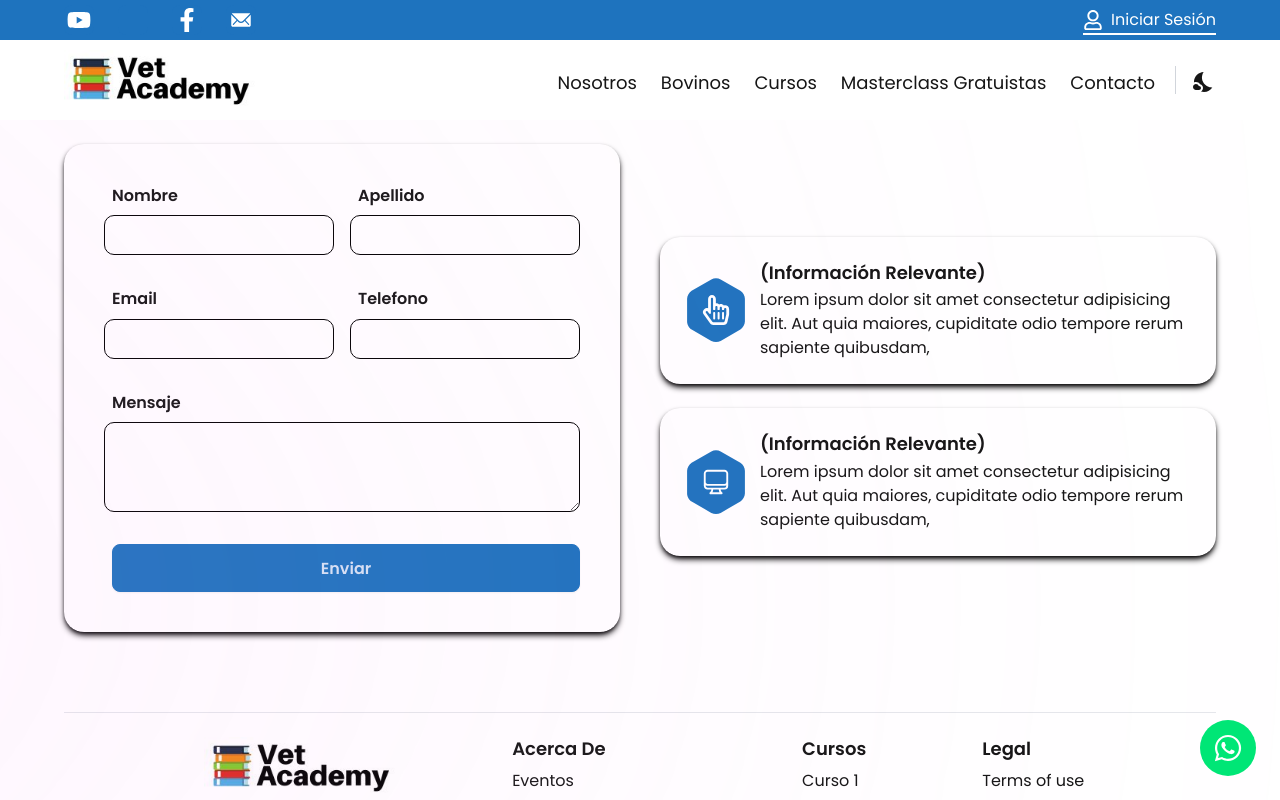
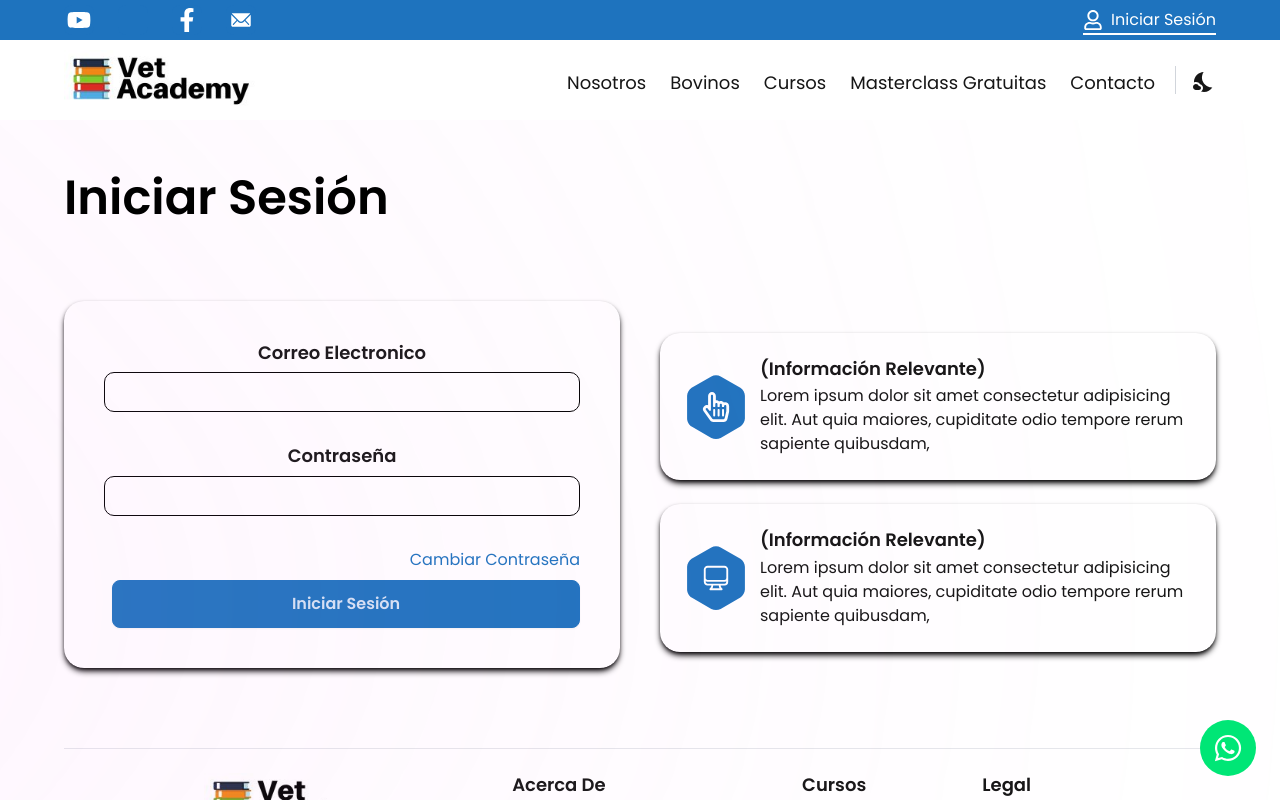
Before and after one commit to bryansanudo/vet-academy, a React (Vite) app: page /login in a window 1280 px wide. Shown: the top 800 px of the page. Built offline with nearby package versions, Linux system fonts and the light colour scheme; some icons are missing.

Commit message:
login ui

```diff
--- a/src/components/login/Business.jsx
+++ b/src/components/login/Business.jsx
@@ -64,14 +64,14 @@ const Business = ({ darkMode }) => (
           <div
             className={`flex   ${
               darkMode ? "shadow-sm shadow-white  " : "shadow-md shadow-black"
-            } rounded-[20px]  flex-col md:gap-8 gap-4 md:p-10 p-6  w-full h-full mb-4 `}
+            } rounded-[20px]  flex-col md:p-10 p-6  w-full h-full mb-4 `}
           >
             <div className="flex flex-col md:flex-row items-center  justify-center gap-4">
               <div className="flex flex-col w-full">
                 <label
-                  className={` font-semibold dark:text-white  text-[16px] leading-[23.4px] ml-2 `}
+                  className={` flex items-center justify-center  ${styles.title} `}
                 >
-                  Nombre
+                  Correo Electronico
                 </label>
                 <input
                   type="text"
@@ -83,32 +83,16 @@ const Business = ({ darkMode }) => (
                   }   bg-dimWhite border outline-none text-black font-normal text-[16px] leading-[24px]  w-full pl-4 mt-2`}
                 />
               </div>
+            </div>
+            <div className="flex flex-col md:flex-row items-center  justify-center gap-4 mt-8">
               <div className="flex flex-col w-full">
                 <label
-                  className={` font-semibold dark:text-white  text-[16px] leading-[23.4px] ml-2 `}
+                  className={` flex items-center justify-center  ${styles.title} `}
                 >
-                  Apellido
+                  Contraseña
                 </label>
                 <input
-                  type="text"
-                  required
-                  name="Last Name"
-                  autoComplete="off"
-                  className={` h-10 rounded-[10px] ${
-                    darkMode ? " " : " border-black  "
-                  }   bg-dimWhite border outline-none text-black font-normal text-[16px] leading-[24px]  w-full pl-4 mt-2`}
-                />
-              </div>
-            </div>
-            <div className="flex flex-col md:flex-row items-center  justify-center gap-4">
-              <div className="flex flex-col w-full">
-                <label
-                  className={` font-semibold dark:text-white  text-[16px] leading-[23.4px] ml-2 `}
-                >
-                  Email
-                </label>
-                <input
-                  type="text"
+                  type="password"
                   required
                   name="Name"
                   autoComplete="off"
@@ -117,45 +101,16 @@ const Business = ({ darkMode }) => (
                   }   bg-dimWhite border outline-none text-black font-normal text-[16px] leading-[24px]  w-full pl-4 mt-2`}
                 />
               </div>
-              <div className="flex flex-col w-full">
-                <label
-                  className={` font-semibold dark:text-white  text-[16px] leading-[23.4px] ml-2 `}
-                >
-                  Telefono
-                </label>
-                <input
-                  type="text"
-                  required
-                  name="Last Name"
-                  autoComplete="off"
-                  className={` h-10 rounded-[10px] ${
-                    darkMode ? " " : " border-black  "
-                  }   bg-dimWhite border outline-none text-black font-normal text-[16px] leading-[24px]  w-full pl-4 mt-2`}
-                />
-              </div>
             </div>
-
-            <div className="flex flex-col w-full">
-              <label
-                className={` font-semibold dark:text-white  text-[16px] leading-[23.4px] ml-2 `}
-              >
-                Mensaje
-              </label>
-              <textarea
-                name="Questions"
-                rows="3"
-                required
-                autoComplete="off"
-                className={`  rounded-[10px] ${
-                  darkMode ? " " : " border-black  "
-                }   bg-dimWhite border outline-none text-black font-normal text-[16px] leading-[24px]  w-full pl-4 py-2 mt-2`}
-              />
+            <div className=" flex items-center justify-end mt-8 mb-2">
+              <span className="text-primary hover:scale-105 duration-500 cursor-pointer">
+                Cambiar Contraseña
+              </span>
             </div>
-
             <button
-              className={`btn  font-semibold dark:text-white  text-[16px] leading-[23.4px] ml-2 btn-primary  `}
+              className={`btn font-semibold dark:text-white  text-[16px] leading-[23.4px] ml-2 btn-primary `}
             >
-              Enviar
+              Iniciar Sesión
             </button>
           </div>
         </form>
--- a/src/components/login/Login.jsx
+++ b/src/components/login/Login.jsx
@@ -29,6 +29,12 @@ const Login = ({ darkMode, b, setB }) => {
       >
         <div className={`${styles.boxWidth}`}>
           <div name="scrol" className="pt-20" />
+          <div className="w-full flex justify-between items-center md:flex-row flex-col relative z-[1] mt-20">
+            <h2 className={styles.heading2}>
+              Iniciar Sesión
+              <br className="sm:block hidden" />
+            </h2>
+          </div>
           <Business darkMode={darkMode} />
 
           {/* <Achieve /> */}
--- a/src/components/navbar/Navbar.jsx
+++ b/src/components/navbar/Navbar.jsx
@@ -38,7 +38,7 @@ const Navbar = ({ darkMode, setDarkMode }) => {
     },
     {
       id: 4,
-      name: "Masterclass Gratuistas",
+      name: "Masterclass Gratuitas",
       link: "/masterclass",
     },
     {
```
